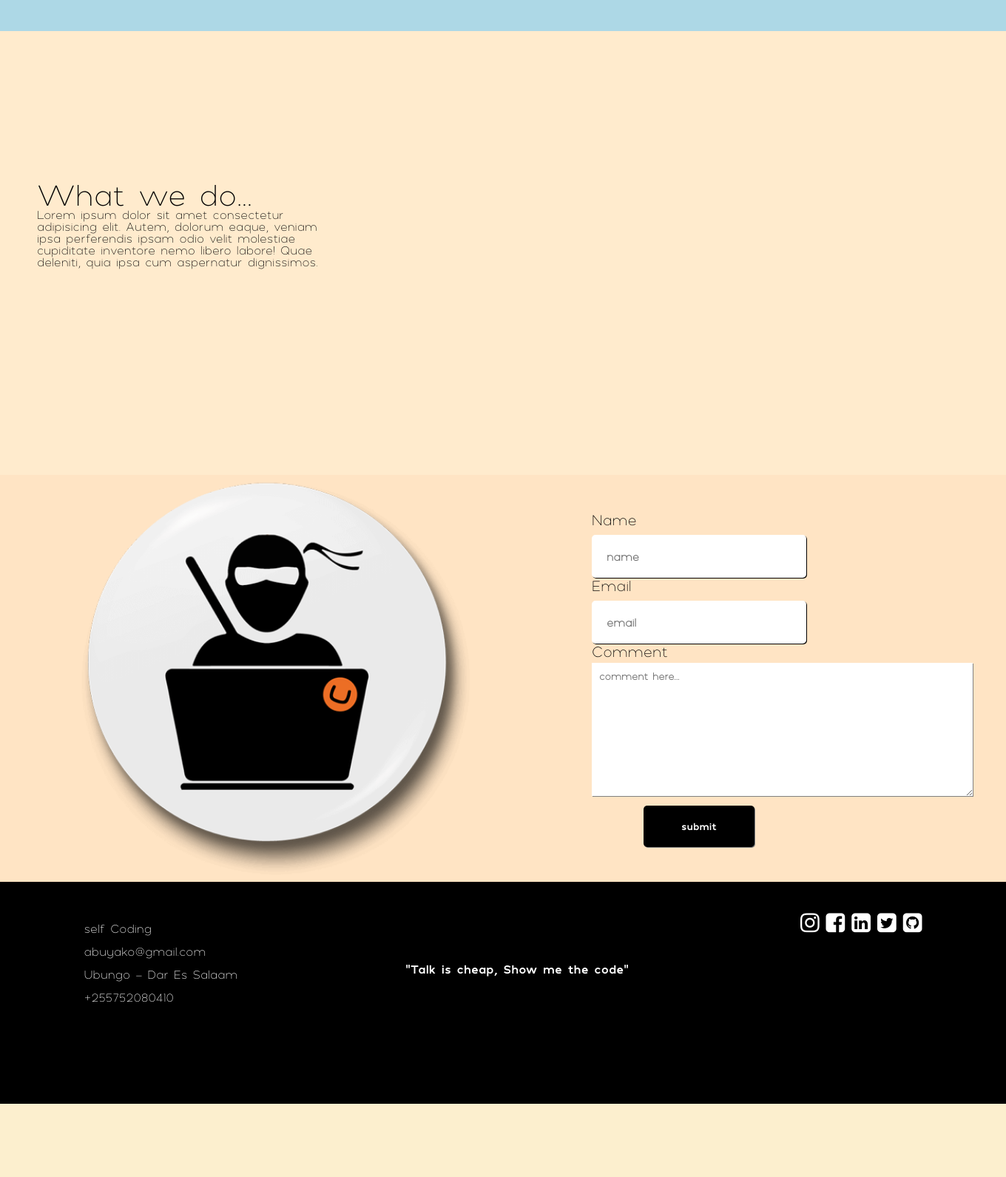
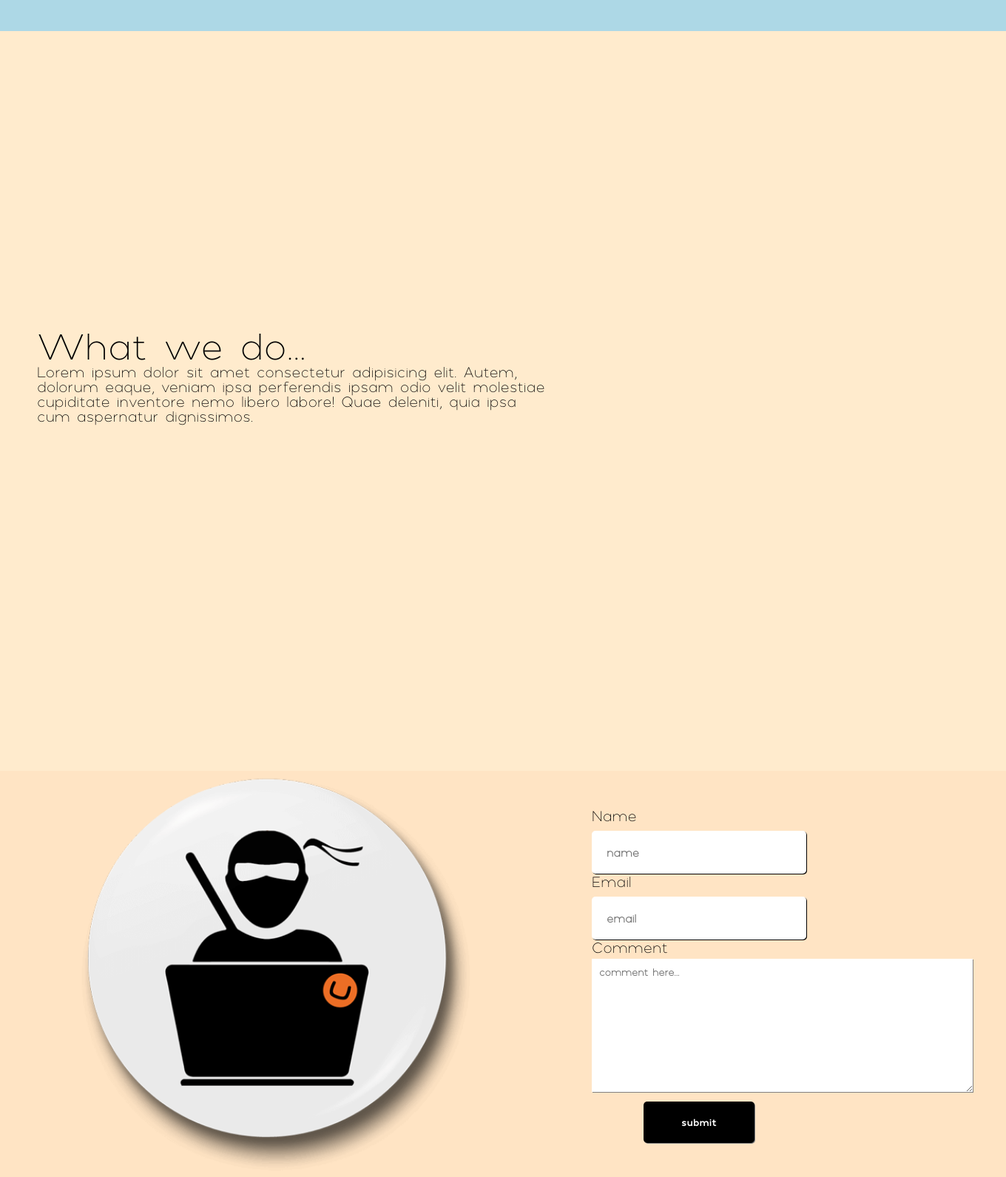
Before and after one commit to abuyako/Self-Code, a PHP site: page / in a window 1360 px wide. Shown: the part 788-2379 px from the top of the page at 74% size. Before the commit the page ends 2280 px from the top, so only its background shows below. Run offline with PHP 8.4, Linux system fonts and the light colour scheme.

Commit message:
Adding cards to the section

```diff
--- a/assets/css/about.css
+++ b/assets/css/about.css
@@ -1,19 +1,20 @@
 .about {
     width: 100%;
-    height: 600px;
+    height: 1000px;
     background-color: blanchedalmond;
     display: flex;
     align-items: center;
 }
 .about-text {
-    width: 400px;
+    width: 700px;
     height: 200px;
     margin-left: 50px;
 }
 .about-text h1 {
-    font-size: 40px;
+    font-size: 50px;
     font-family: Polly-light;
 }
 .about-text p {
     font-family: Polly-light;
+    font-size: 20px;
 }
--- a/includes/about.php
+++ b/includes/about.php
@@ -6,4 +6,13 @@
             cupiditate inventore nemo libero labore! Quae deleniti, quia ipsa cum
             aspernatur dignissimos.</p>
     </div>
+
+  <div class="about-card">
+    <div class="card-1"></div>
+    <div class="card-1"></div>
+    <div class="card-1"></div>
+    <div class="card-1"></div>
+    <div class="card-1"></div>
+    <div class="card-1"></div>
+  </div>
 </div>
```
